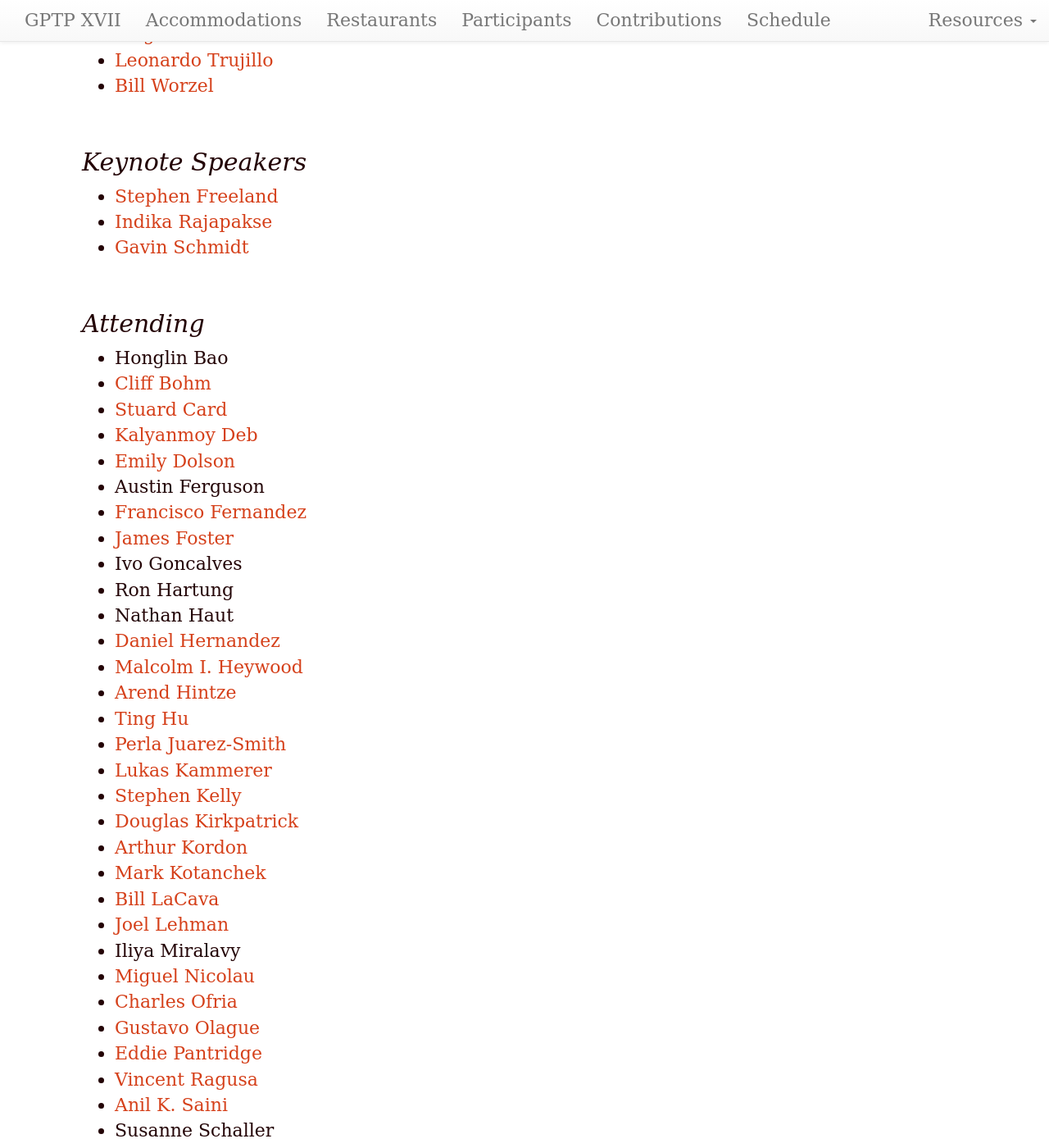
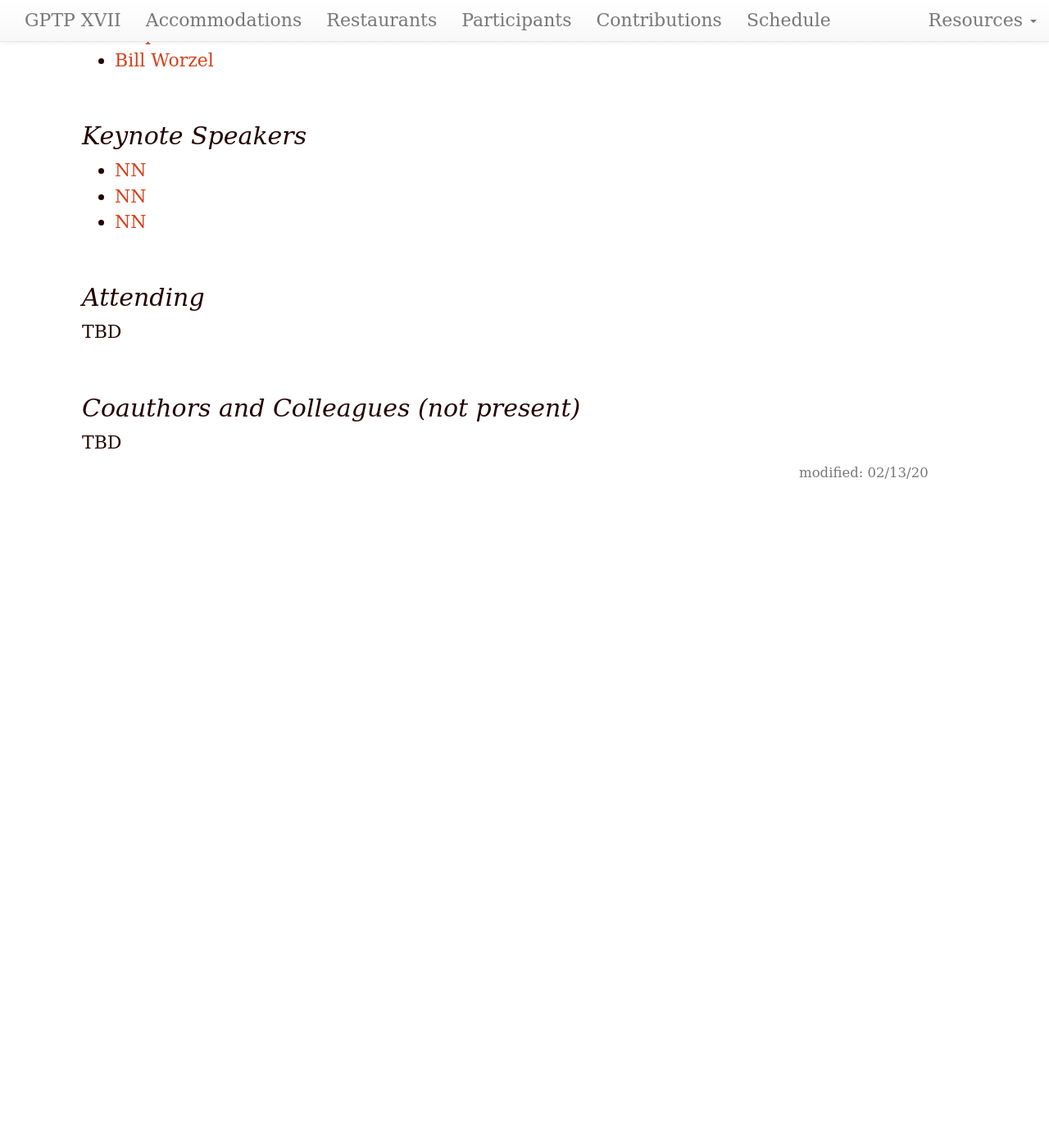
Before and after one commit to GPTP-workshop/gptp-workshop.github.io, a Jekyll site: the page built from attendees.md, in a window 1280 px wide and 1400 px high, scrolled down 383 px. Shown: the whole window at 82% size. Built offline with Jekyll 4.4.1, drawn with Linux system fonts in a browser that asks for light colours; after the commit the page ends 1013 px from its top, so only the background shows below that; some of the changed text lies outside the part shown.

Commit message:
Update attendees.md

```diff
--- a/attendees.md
+++ b/attendees.md
@@ -1,73 +1,29 @@
 ---
 layout: default
-updated: "May 15, 2019"
+updated: "Feb 13, 2020"
 roman: "XVII"
-dates: "May 16-19, 2019"
+dates: "May 14-17, 2020"
 ---
-\[see [schedule](schedule.html) for details]
+\[see [schedule](schedule.html) for details for last year's event]
 
 ## Organizers
 
 - [Wolfgang Banzhaf](http://www.cse.msu.edu/~banzhafw/)
-- [Erik Goodman](https://www.egr.msu.edu/~goodman/)
-- [Leigh Sheneman](http://www.leighsheneman.com)
 - [Leonardo Trujillo](https://www.researchgate.net/lab/Leonardo-Trujillo-Lab)
+- [Stephan Winkler](http://bioinformatics.fh-hagenberg.at/site/index.php?id=36)
 - [Bill Worzel](https://www.spartaninnovations.org/bill-worzel)
 
 
 
 ## Keynote Speakers
 
-- [Stephen Freeland](https://www.linkedin.com/in/stephen-freeland/)
-- [Indika Rajapakse](https://bme.umich.edu/people/indika-rajapakse/)
-- [Gavin Schmidt](https://en.wikipedia.org/wiki/Gavin_Schmidt)
+- [NN](https://)
+- [NN](https://)
+- [NN](https://)
 
 ## Attending
 
-- Honglin Bao
-- [Cliff Bohm](https://integrativebiology.natsci.msu.edu/about/directory/bohm-clifford1/)
-- [Stuard Card](https://www.researchgate.net/profile/Stuart_Card3)
-- [Kalyanmoy Deb](https://www.egr.msu.edu/~kdeb/)
-- [Emily Dolson](http://cse.msu.edu/~dolsonem/)
-- Austin Ferguson
-- [Francisco Fernandez](https://www.researchgate.net/profile/Francisco_Vega3)
-- [James Foster](http://people.ibest.uidaho.edu/~foster/)
-- Ivo Goncalves
-- Ron Hartung
-- Nathan Haut
-- [Daniel Hernandez](https://www.researchgate.net/profile/Daniel_Hernandez46)
-- [Malcolm I. Heywood](https://web.cs.dal.ca/~mheywood/)
-- [Arend Hintze](http://hintzelab.msu.edu)
-- [Ting Hu](https://sites.google.com/site/tinghushomepage/)
-- [Perla Juarez-Smith](https://tectijuana.academia.edu/PerlaJuarezSmith)
-- [Lukas Kammerer](https://heal.heuristiclab.com/team/kammerer)
-- [Stephen Kelly](http://stephenkelly.ca/?q=node/29)
-- [Douglas Kirkpatrick](https://www.linkedin.com/in/douglas-kirkpatrick-91165b73/)
-- [Arthur Kordon](https://www.linkedin.com/in/arthur-kordon-a86980/)
-- [Mark Kotanchek](http://www.evolved-analytics.com)
-- [Bill LaCava](https://www.linkedin.com/in/williamlacava/)
-- [Joel Lehman](http://joellehman.com/)
-- Iliya Miralavy
-- [Miguel Nicolau](https://people.ucd.ie/miguel.nicolau)
-- [Charles Ofria](http://www.ofria.com)
-- [Gustavo Olague](http://evovision.cicese.mx/)
-- [Eddie Pantridge](https://www.linkedin.com/in/edwardpantridge/)
-- [Vincent Ragusa](https://www.linkedin.com/in/vincent-ragusa-bb500b73/)
-- [Anil K. Saini](https://www.linkedin.com/in/anil-k-saini/)
-- Susanne Schaller
-- Kate Skocelas
-- [Hormoz Sharzhad](https://www.linkedin.com/in/hormozshahrzad/)
-- [Moshe Sipper](http://www.moshesipper.com/)
-- [Andrew N. Sloss](https://www.linkedin.com/in/asloss/)
-- [Lee Spector](http://faculty.hampshire.edu/lspector/)
-- [Kai Staats](https://www.kaistaats.com)
-- [Leonardo Trujillo](http://www.tree-lab.org/index.php/people-2/reserachers/46-leonardo-trujillo)
-- Richard Wardin
-- [David R. White](http://www.davidrwhite.co.uk/)
-- [Stephan Winkler](https://heal.heuristiclab.com/team/winkler)
-- [Yuan Yuan](https://www.researchgate.net/profile/Yuan_Yuan73)
-- [Acacia Ackles](https://www.researchgate.net/profile/Acacia_Ackles)
-- Kelvin Kotanchek
+TBD
 
 
 
```
